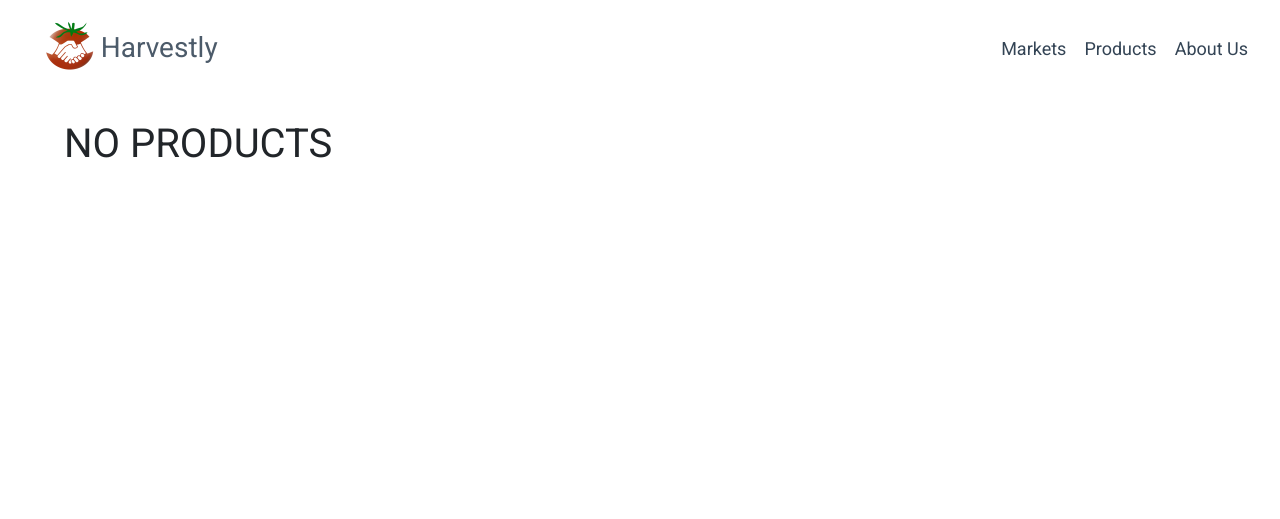
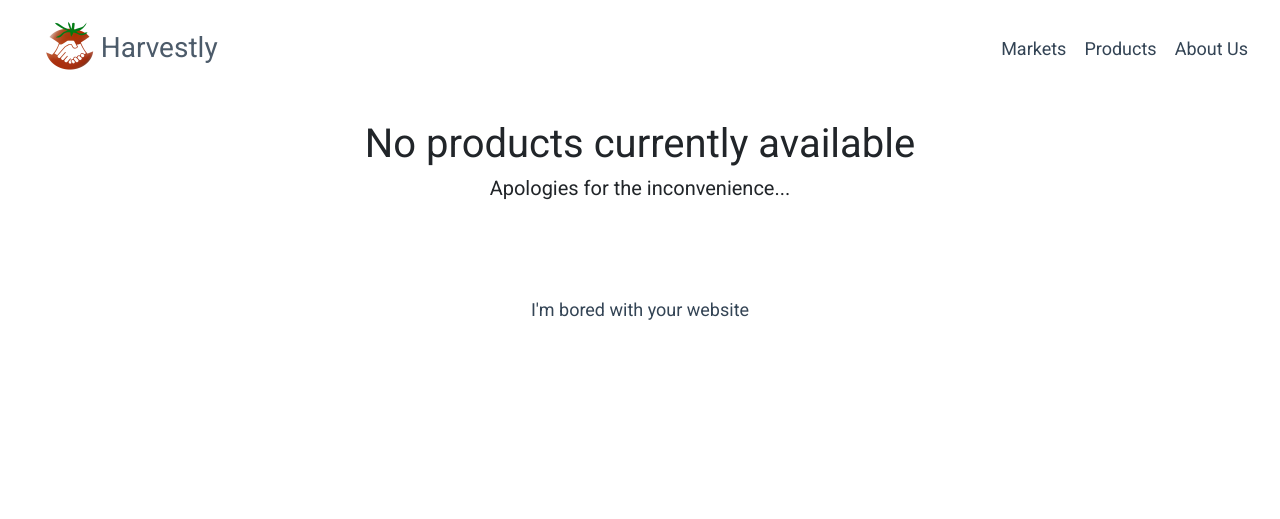
Before and after one commit to UCCS-CS4300-5300/group2-fall2023, a Django app: page /products-list/ in a window 1280 px wide. Shown: the top 519 px of the page. Run offline with Django 3.2, Linux system fonts and the light colour scheme; data that the repository does not hold is empty; parts of the project's set-up code (start-up, migrations or seed data) failed here and were passed over; some libraries are stand-ins or nearby versions.

Commit message:
Added empty list view, example usage in products_list

```diff
--- a/Products/templates/products_list.html
+++ b/Products/templates/products_list.html
@@ -2,7 +2,7 @@
 {% block title %}Products{% endblock %}
 {% block content %}
 
-<div id="main">
+<div>
   {% if product_list %}
   <h1>Our Products</h1>
   <div class="row">
@@ -22,7 +22,7 @@
     {% endfor %}
   </div>
   {% else %}
-  <h1>NO PRODUCTS</h1>
+    {% include "empty_list.html" with items="products" %}
   {% endif %}
 
 </div>
--- /dev/null
+++ b/templates/empty_list.html
@@ -0,0 +1,5 @@
+<div class="empty-list-container text-center">
+    <h1> No {{ items }} currently available </h1>
+    <h5 class="mb-5"> Apologies for the inconvenience... </h5>
+    <a class="harvestly-nav-link mt-5" href="https://trex-runner.com/"> I'm bored with your website </a>
+</div>
```
